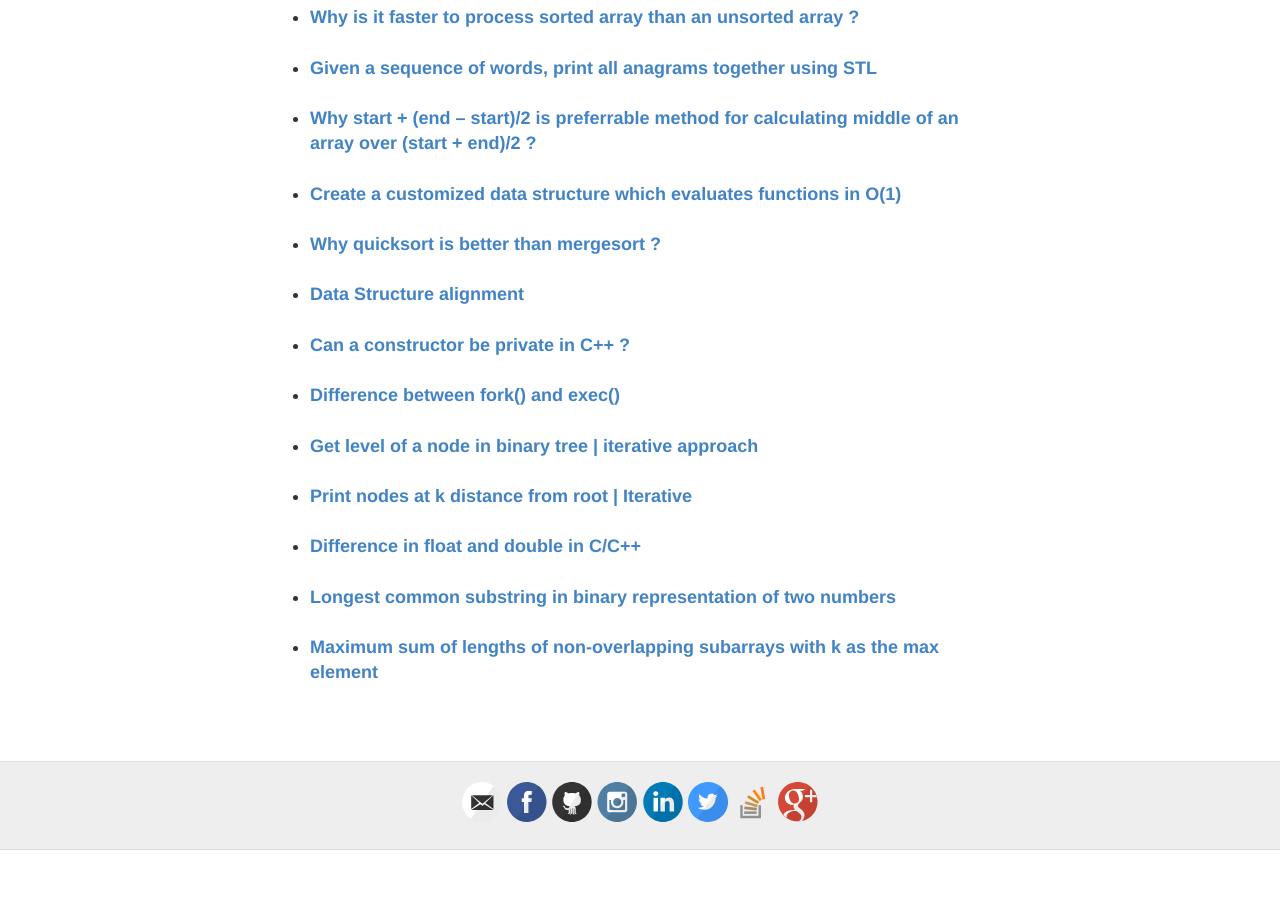
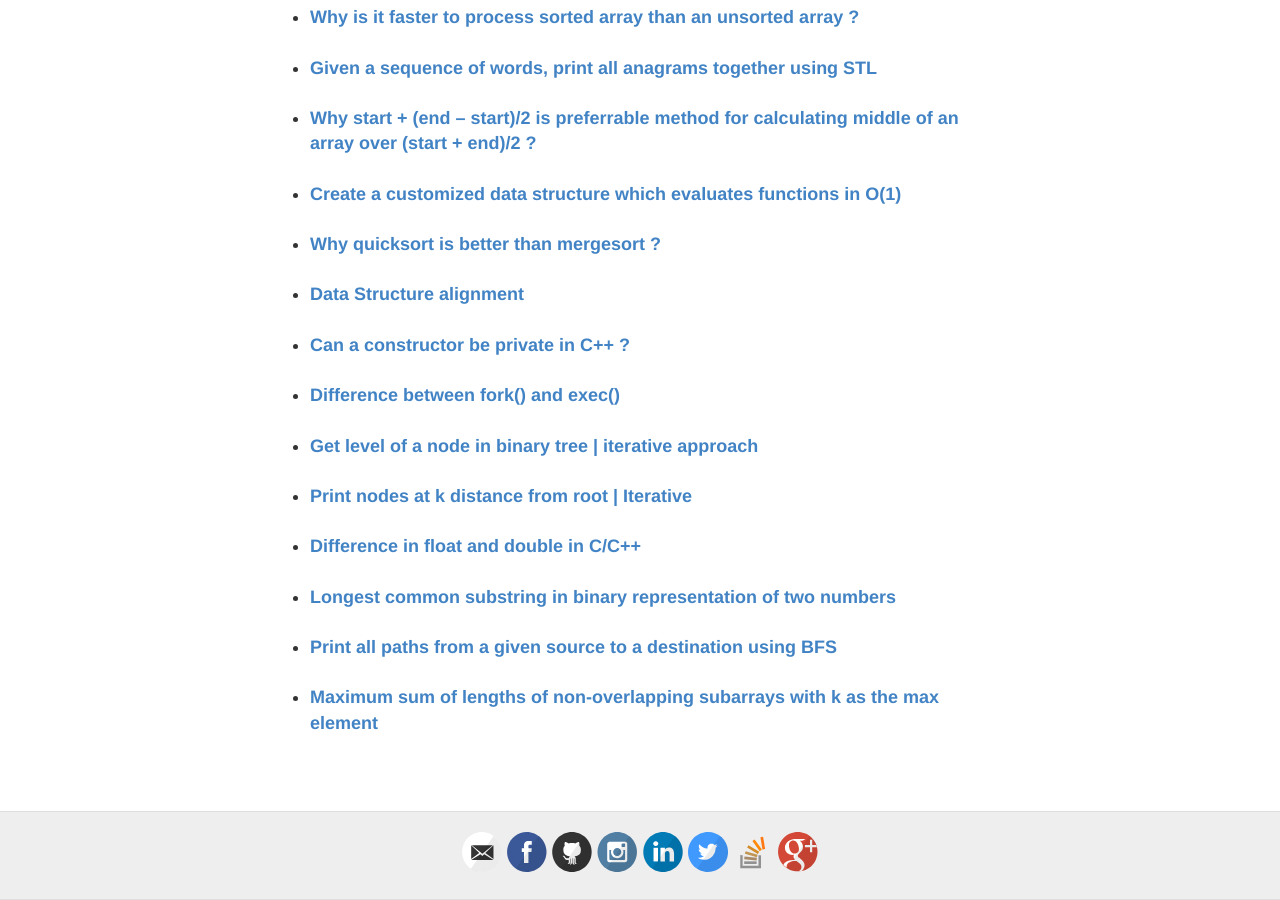
Before and after one commit to msdeep14/msdeep14.github.io, a Jekyll site: the page built from projects/geeksforgeeks_articles.html, in a window 1280 px wide and 900 px high, scrolled down 618 px. Built offline with Jekyll 4.4.1, drawn with Linux system fonts in a browser that asks for light colours; before the commit the page ends 1468 px from its top, so only the background shows below that.

Commit message:
add geeksforgeeks article link

```diff
--- a/projects/geeksforgeeks_articles.html
+++ b/projects/geeksforgeeks_articles.html
@@ -36,6 +36,7 @@ permalink: /projects/geeksforgeeks_articles
         <li><strong><a target = "_blank" href = "http://www.geeksforgeeks.org/print-nodes-k-distance-root-iterative/">Print nodes at k distance from root | Iterative</a></strong></li><br/>
         <li><strong><a target = "_blank" href = "http://www.geeksforgeeks.org/difference-float-double-c-cpp/">Difference in float and double in C/C++</a></strong></li><br/>
         <li><strong><a target = "_blank" href = "http://www.geeksforgeeks.org/longest-common-substring-binary-representation-two-numbers/">Longest common substring in binary representation of two numbers</a></strong></li><br/>
+        <li><strong><a target = "_blank" href = "http://www.geeksforgeeks.org/print-paths-given-source-destination-using-bfs/">Print all paths from a given source to a destination using BFS</a></strong></li><br/>
         <li><strong><a target="_blank" href = "http://www.geeksforgeeks.org/maximum-sum-lengths-non-overlapping-subarrays-k-max-element/">Maximum sum of lengths of non-overlapping subarrays with k as the max element</a></strong></li><br/>
     </ul>
 </p>
```
